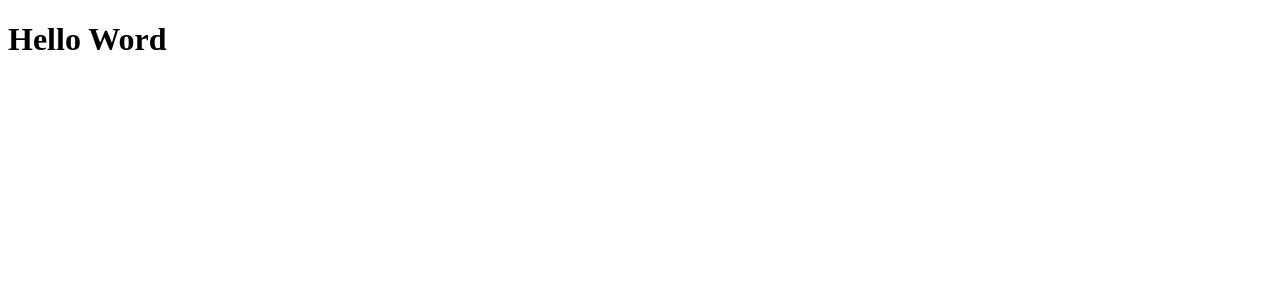
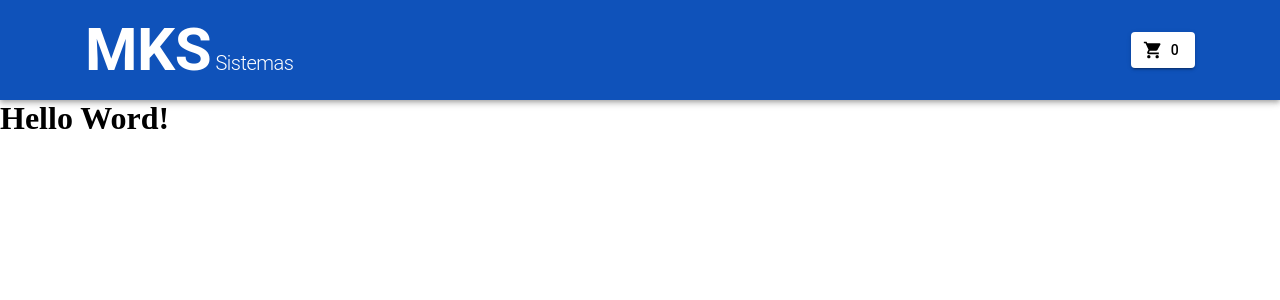
Before and after one commit to Brayan-Sutil/mks, a Next.js app: page / in a window 1280 px wide. Shown: the top 300 px of the page. Built offline with nearby package versions, Linux system fonts and the light colour scheme.

Commit message:
feat: create appBar and styleds

```diff
--- /dev/null
+++ b/src/app/components/AppBarComponent/AppBarComponent.tsx
@@ -0,0 +1,23 @@
+import AppBar from "@mui/material/AppBar";
+import Box from "@mui/material/Box";
+import Toolbar from "@mui/material/Toolbar";
+import Button from "@mui/material/Button";
+import LocalGroceryStoreIcon from "@mui/icons-material/LocalGroceryStore";
+import Logo from "./Logo/Logo";
+
+const AppBarComponent = () => {
+  return (
+    <Box sx={{ flexGrow: 1 }}>
+      <AppBar position="static" component="div" sx={{ bgcolor: '#0F52BA' }}>
+        <Toolbar sx={{ height: 100 }} style={{ padding: "0 85px"}}>
+          <Logo/>
+          <Button variant="contained" startIcon={<LocalGroceryStoreIcon />} color="primary" sx={{ color: 'black', bgcolor: 'white' }}>
+            0
+          </Button>
+        </Toolbar>
+      </AppBar>
+    </Box>
+  );
+}
+
+export default AppBarComponent;
--- /dev/null
+++ b/src/app/components/AppBarComponent/Logo/Logo.tsx
@@ -0,0 +1,17 @@
+import { Box } from "@mui/material";
+import Typography from "@mui/material/Typography"
+
+const Logo = () => {
+  return (
+      <Typography variant="h2" component="div" sx={{ flexGrow: 1 }} fontWeight={"600"}>
+        MKS <span style={{
+            fontWeight: "300",
+            fontSize: "20px",
+            lineHeight: "19px",
+            marginLeft: "-10px"
+        }}>Sistemas</span>
+      </Typography>
+  );
+};
+
+export default Logo;
--- a/src/app/components/Wapper/Wapper.tsx
+++ b/src/app/components/Wapper/Wapper.tsx
@@ -1,9 +1,12 @@
-const Wapper = () => {
-  return (
-    <div>
-      <h1>Hello Word</h1>
-    </div>
-  );
+import AppBarComponent from "../AppBarComponent/AppBarComponent";
+
+const  Wapper = () => {
+    return (
+        <div>
+            <AppBarComponent />
+            <h1>Hello Word!</h1>
+        </div>
+    )
 }
 
-export default Wapper;
+export default Wapper  ;
--- /dev/null
+++ b/src/app/global.css
@@ -0,0 +1,5 @@
+* {
+  margin: 0;
+  padding: 0;
+  border: none;
+}
--- a/src/app/layout.tsx
+++ b/src/app/layout.tsx
@@ -1,6 +1,6 @@
 export const metadata = {
-  title: 'Next.js',
-  description: 'Generated by Next.js',
+  title: 'MKS-Sistemas',
+  description: 'MKS-Sistemas',
 }
 
 export default function RootLayout({
--- a/src/app/page.tsx
+++ b/src/app/page.tsx
@@ -1,4 +1,5 @@
 import Wapper from "./components/Wapper/Wapper";
+import "../app/global.css";
 
 export default function Home() {
   return (
```
Also changed, not shown: package.json (+12 -6 lines), 1 other file (tests, documents, lock files or other folders).
